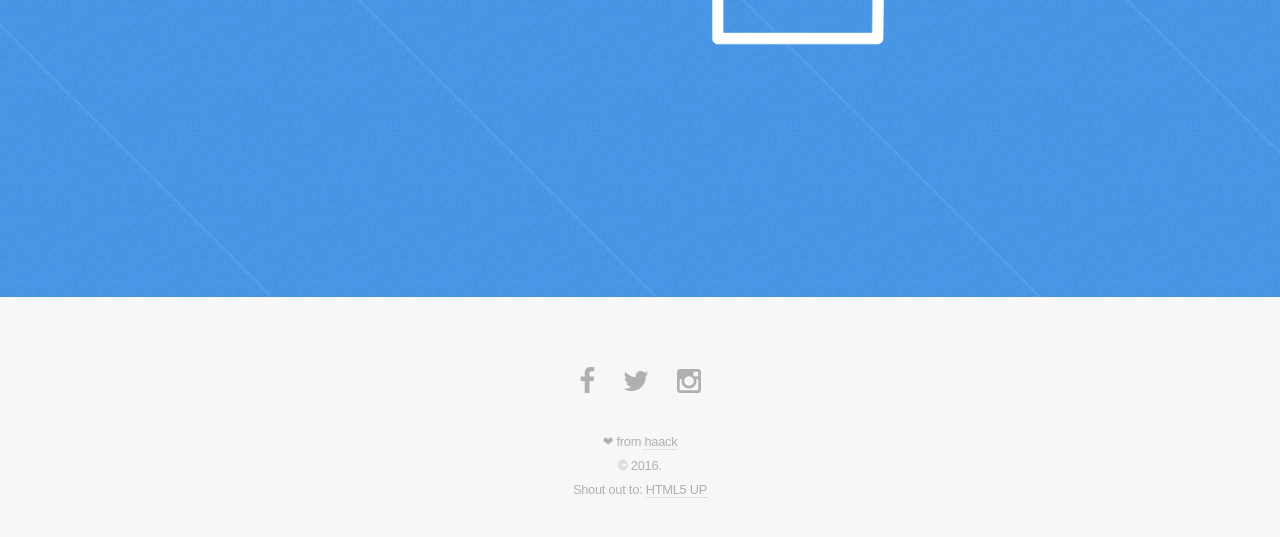
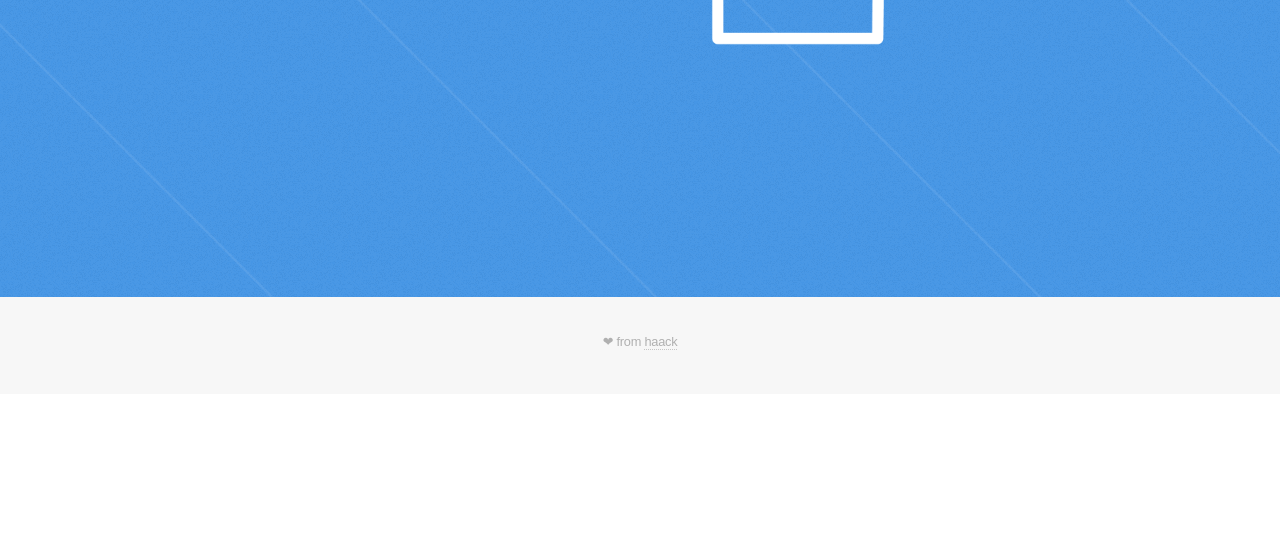
Before and after one commit to haack/swag-up, a plain HTML site: page index.html in a window 1280 px wide. Shown: the part 503-1040 px from the top of the page. After the commit the page ends 897 px from the top, so only its background shows below. Drawn offline with Linux system fonts and the light colour scheme.

Commit message:
Cleanup footer

```diff
--- a/assets/css/main.css
+++ b/assets/css/main.css
@@ -4079,7 +4079,7 @@
 	#footer {
 		background-color: #f7f7f7;
 		color: #999999;
-		padding: 4.5em 0 2.5em 0 ;
+		padding: 2em 0 2.5em 0 ;
 		color: #b0b0b0;
 		text-align: center;
 	}
--- a/index.html
+++ b/index.html
@@ -33,14 +33,7 @@
 
 					<!-- Footer -->
 						<footer id="footer">
-							<ul class="icons">
-								<li><a href="#" class="icon fa-facebook"><span class="label">Facebook</span></a></li>
-								<li><a href="#" class="icon fa-twitter"><span class="label">Twitter</span></a></li>
-								<li><a href="#" class="icon fa-instagram"><span class="label">Instagram</span></a></li>
-							</ul>
-							<p class="copyright">❤ from <a href="https://haack.github.io">haack</a><br/ >
-							&copy; 2016. <br />
-							Shout out to: <a href="http://html5up.net">HTML5 UP</a></p>
+							<span class="copyright">❤ from <a href="https://haack.github.io">haack</a></span>
 						</footer>
 
 
```
